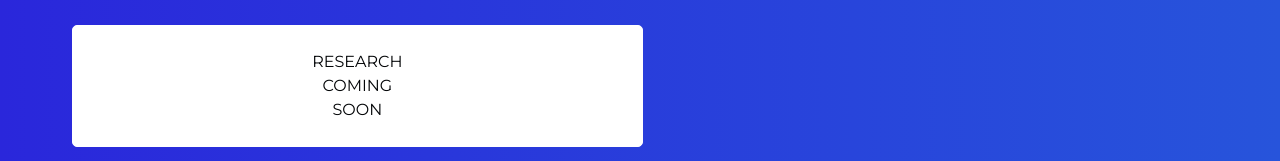
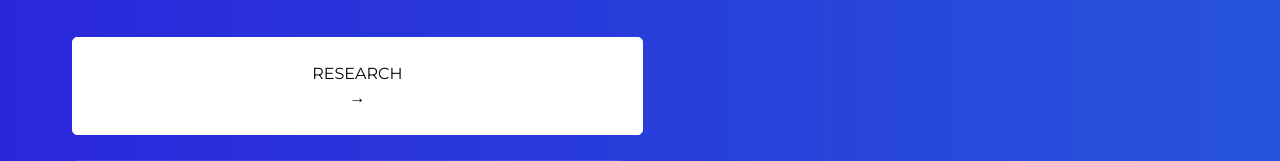
Before and after one commit to vishruthb/ceural, a plain HTML site: page index.html in a window 1280 px wide. Shown: the part 344-505 px from the top of the page. Drawn offline with nearby package versions, Linux system fonts and the light colour scheme; animation ran at ten frames a second.

Commit message:
Update index.html

```diff
--- a/index.html
+++ b/index.html
@@ -121,7 +121,7 @@
               <p class="mb-7 animated" data-animation="fadeInUp" data-animation-delay="200">Accelerating the Research and Development of AI-Integrated Brain Machine Interfaces.
 
 </p>
-              <a href="" class="btn btn-white mr-3 animated" data-animation="fadeInUp" data-animation-delay="400">RESEARCH COMING SOON</a>
+              <a href="" class="btn btn-white mr-3 animated" data-animation="fadeInUp" data-animation-delay="400">RESEARCH &rarr;</a>
                 <br>
                 <br>
                 <a class="btn btn-soft-white animated" data-animation="fadeInUp" data-animation-delay="600" href="https://ceural.typeform.com/to/HpocAm">JOIN THE TEAM &rarr;</a>
```
